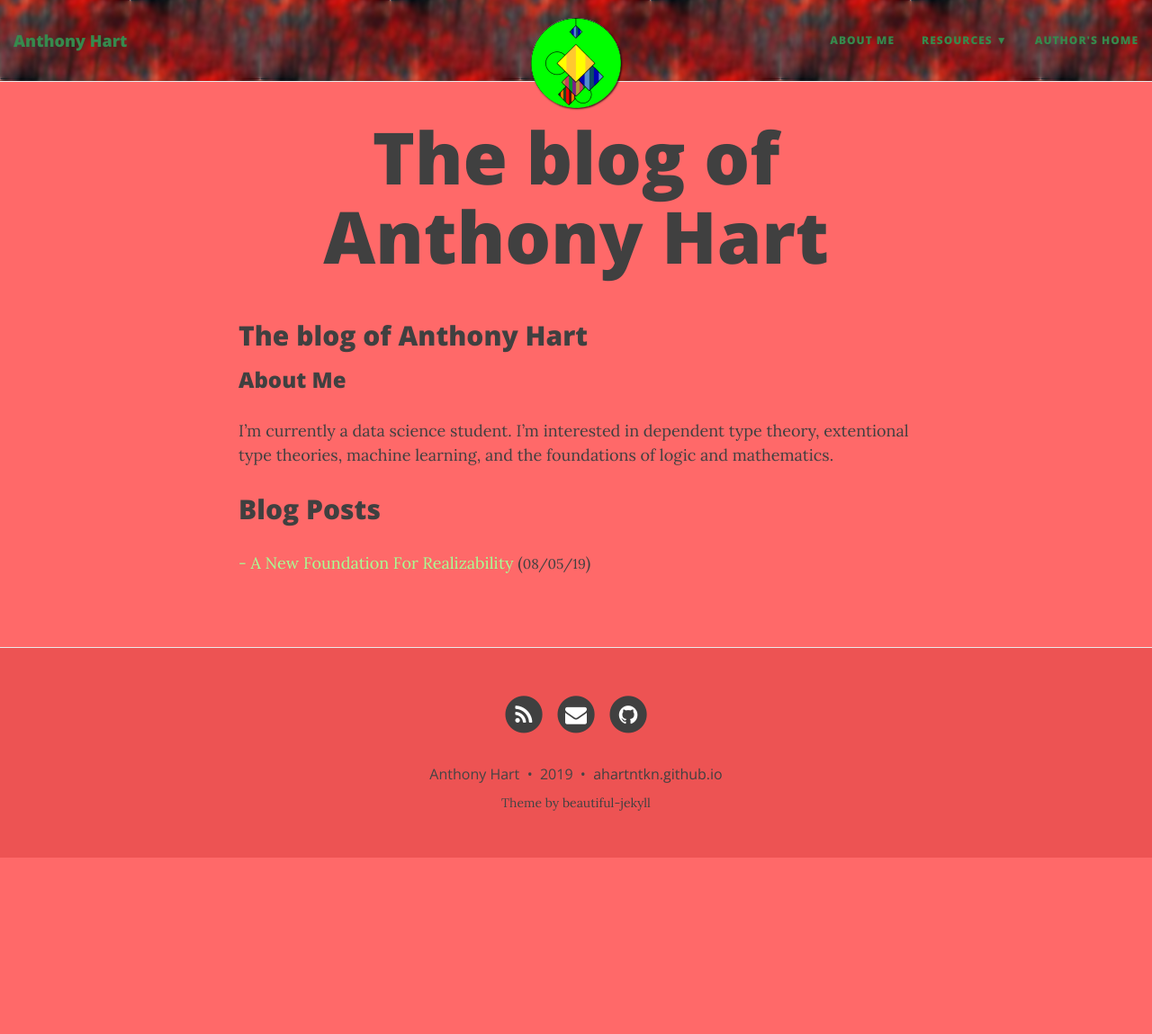
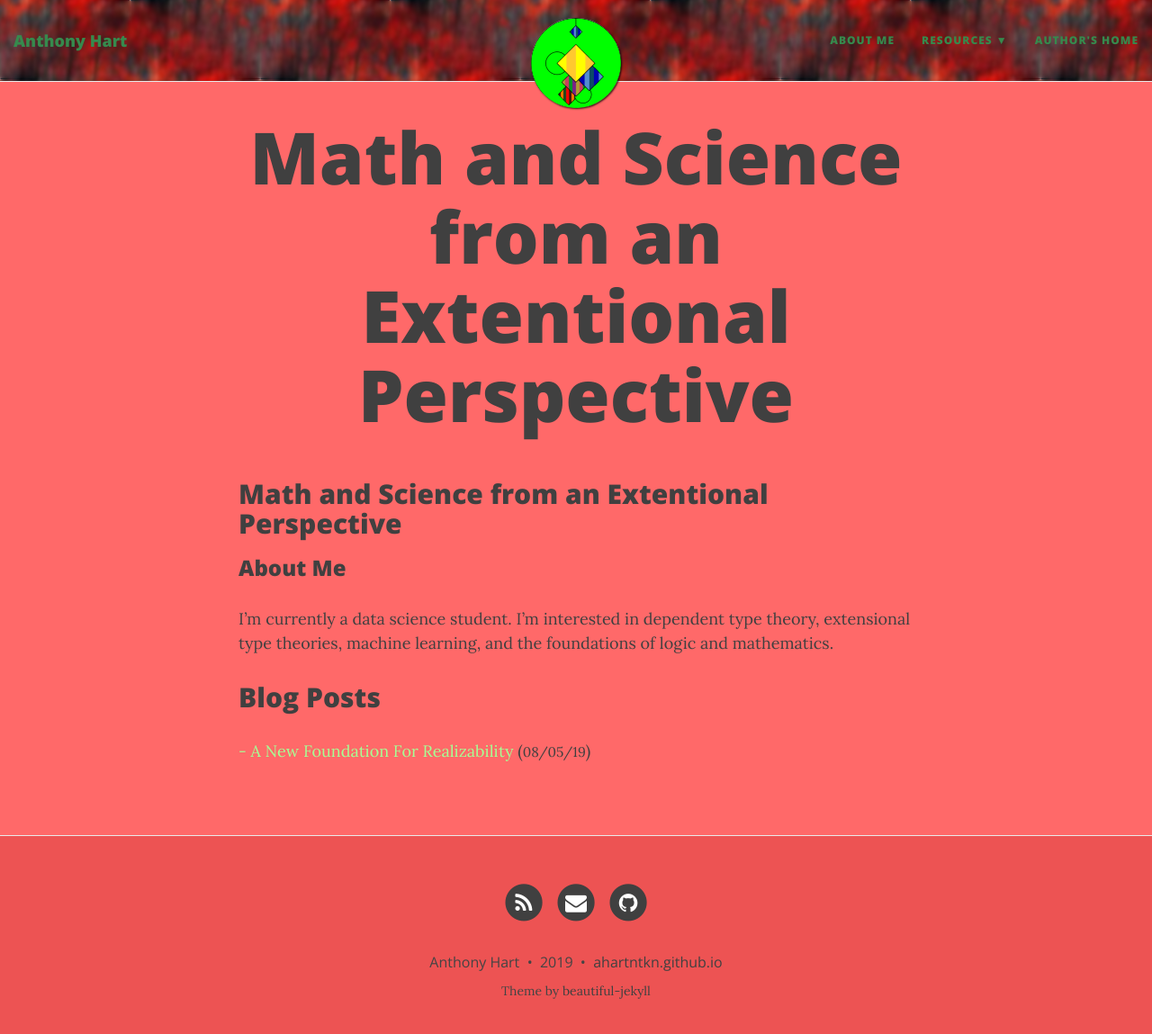
Before and after one commit to AHartNtkn/AHartNtkn.github.io, a Jekyll site: the page built from index.md, in a window 1280 px wide and 1162 px high. Shown: the top 1149 px of the window at 90% size. Built offline with Jekyll 4.4.1, drawn with Linux system fonts in a browser that asks for light colours; nearby versions of some CDN libraries; our own code applies the rules of GitHub Pages for plain Markdown files; the list of posts is cut into pages by our own code.

Commit message:
Make index better

```diff
--- a/index.md
+++ b/index.md
@@ -1,8 +1,8 @@
-## The blog of Anthony Hart
+## Math and Science from an Extentional Perspective
 
 ### About Me
 
-I'm currently a data science student. I'm interested in dependent type theory, extentional type theories, machine learning, and the foundations of logic and mathematics.
+I'm currently a data science student. I'm interested in dependent type theory, extensional type theories, machine learning, and the foundations of logic and mathematics.
 
 ## Blog Posts
 
```
